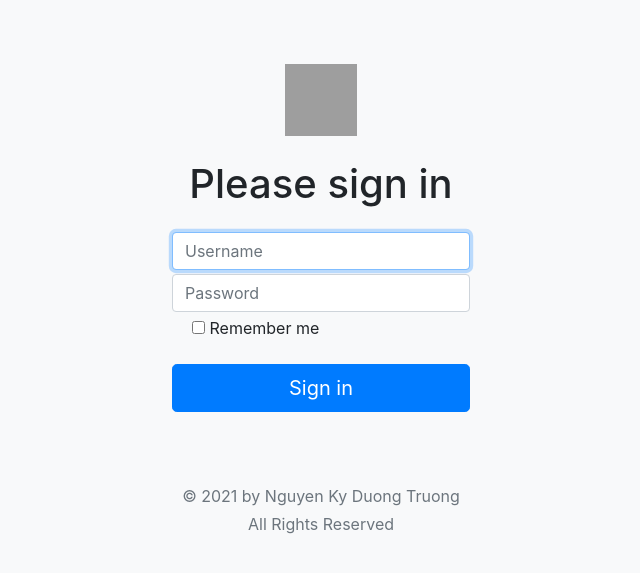
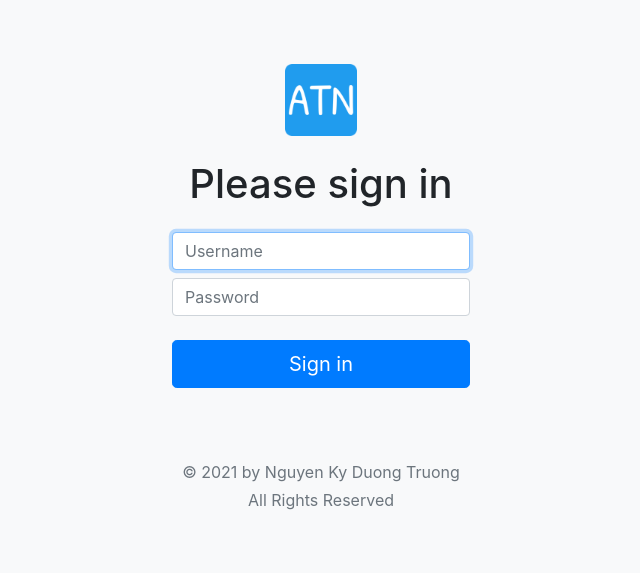
Before and after one commit to vancodocton/lab5-1644, a PHP site: page /auth/login.php in a window 1280 px wide. Shown: the top 573 px of the page, without its empty margins (319-959 px from the left). Run offline with PHP 8.4, Linux system fonts and the light colour scheme; grey boxes are pictures that could not be loaded.

Commit message:
change favicon

```diff
--- a/auth/login.php
+++ b/auth/login.php
@@ -55,19 +55,16 @@
     <link rel="canonical" href="https://getbootstrap.com/docs/4.0/examples/sign-in/">
     <!-- Bootstrap CSS -->
 	<link rel="stylesheet" href="https://cdn.jsdelivr.net/npm/bootstrap@4.6.0/dist/css/bootstrap.min.css" integrity="sha384-B0vP5xmATw1+K9KRQjQERJvTumQW0nPEzvF6L/Z6nronJ3oUOFUFpCjEUQouq2+l" crossorigin="anonymous">
-    <link href="/lab5-1644/css/login.css" rel="stylesheet">
+    <link rel="shortcut icon" href="../img/favicon.ico" type="image/x-icon">
+	<link href="/lab5-1644/css/login.css" rel="stylesheet">
   </head>
 
   <body class="container text-center pt-5 bg-light">
     <form class="w-100 m-auto p-3" style="max-width: 330px;" method="post" action="">
-		<img class="mb-4" src="https://getbootstrap.com/docs/4.0/assets/brand/bootstrap-solid.svg" alt="" width="72" height="72">
+		<img class="mb-4" src="../img/favicon.png" alt="" width="72" height="72">
 		<h1 class="mb-4">Please sign in</h1>
-		<input type="username" name="username" class="form-control mb-1" placeholder="Username" required autofocus value="<?php echo isset($_POST['username'])? $username:''; ?>">
-		<input type="password" name="password" class="form-control mb-1" placeholder="Password" required>
-		<div class="form-check mt-1 mb-3 text-left">
-			<input type="checkbox" value="remember-me">
-			<label for="remember-me"> Remember me</label>
-		</div>
+		<input type="username" name="username" class="form-control mb-2" placeholder="Username" required autofocus value="<?php echo isset($_POST['username'])? $username:''; ?>">
+		<input type="password" name="password" class="form-control mb-4" placeholder="Password" required>
 		<?php
 			if (isset($_POST['signin']) && !isset($_SESSION['account_id']))
 				echo '<p class="text-danger">Wrong account credential</p>';
--- a/com/index.php
+++ b/com/index.php
@@ -15,7 +15,7 @@
     <!-- Bootstrap CSS -->
     <link rel="stylesheet" href="https://cdn.jsdelivr.net/npm/bootstrap@4.6.0/dist/css/bootstrap.min.css" integrity="sha384-B0vP5xmATw1+K9KRQjQERJvTumQW0nPEzvF6L/Z6nronJ3oUOFUFpCjEUQouq2+l" crossorigin="anonymous">
     <title>Dashboard | ATN Comapny</title>
-    <link rel="shortcut icon" href="favicon.ico" type="image/x-icon">
+    <link rel="shortcut icon" href="./img/favicon.ico" type="image/x-icon">
 </head>
 <body class="bg-light">
     <header class="navbar navbar-expand navbar-dark bg-dark sticky-top">
--- a/store/index.php
+++ b/store/index.php
@@ -15,7 +15,7 @@
     <!-- Bootstrap CSS -->
     <link rel="stylesheet" href="https://cdn.jsdelivr.net/npm/bootstrap@4.6.0/dist/css/bootstrap.min.css" integrity="sha384-B0vP5xmATw1+K9KRQjQERJvTumQW0nPEzvF6L/Z6nronJ3oUOFUFpCjEUQouq2+l" crossorigin="anonymous">
     <title>Dashboard | ATN Comapny</title>
-    <link rel="shortcut icon" href="favicon.ico" type="image/x-icon">
+    <link rel="shortcut icon" href="../img/favicon.png" type="image/x-icon">
 </head>
 <body class="bg-light">
     <header class="navbar navbar-expand navbar-dark bg-dark sticky-top">
```
Also changed, not shown: favicon.ico (deleted), img/favicon.ico (added), img/favicon.png (added).
